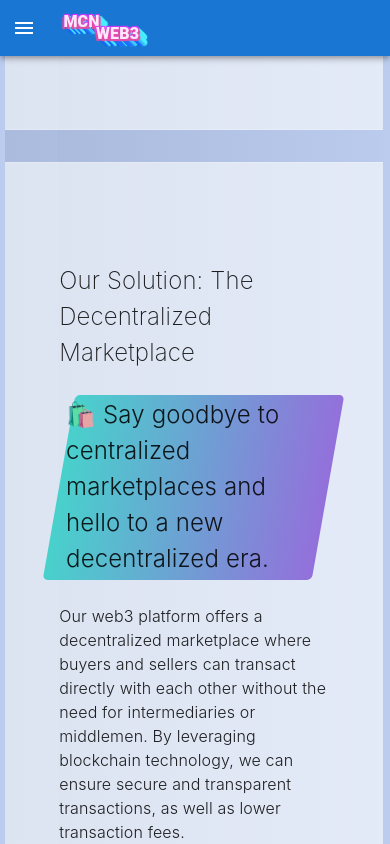
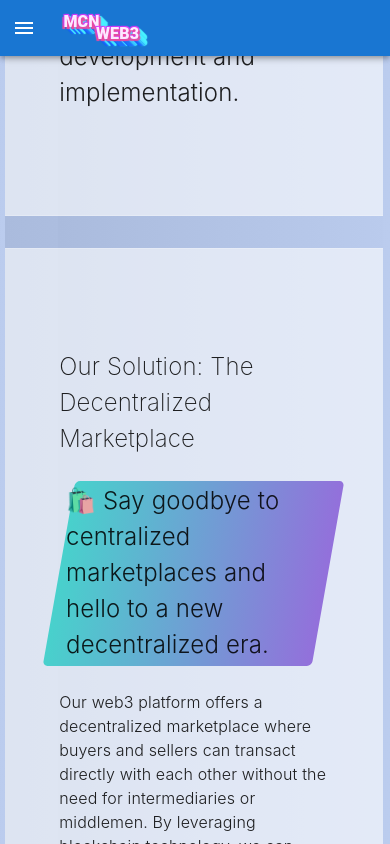
Before and after one commit to ewurufortune/Marknet, a React (Create React App) app: page /whitepaper in a window 390 px wide. Built offline with nearby package versions, Linux system fonts and the light colour scheme.

Commit message:
minor changes

```diff
--- a/src/components/whitepapercss/paragraphonecss.scss
+++ b/src/components/whitepapercss/paragraphonecss.scss
@@ -177,7 +177,7 @@ li {
 }
 
 .whitepaper {
-  margin-top: 160%;
+  margin-top: 200%;
   background: #ccc;
   background: linear-gradient(to right, #abd, #bce);
   font-family: -apple-system, BlinkMacSystemFont, "Segoe UI", Roboto, Helvetica, Arial, sans-serif, "Apple Color Emoji", "Segoe UI Emoji", "Segoe UI Symbol";
```
